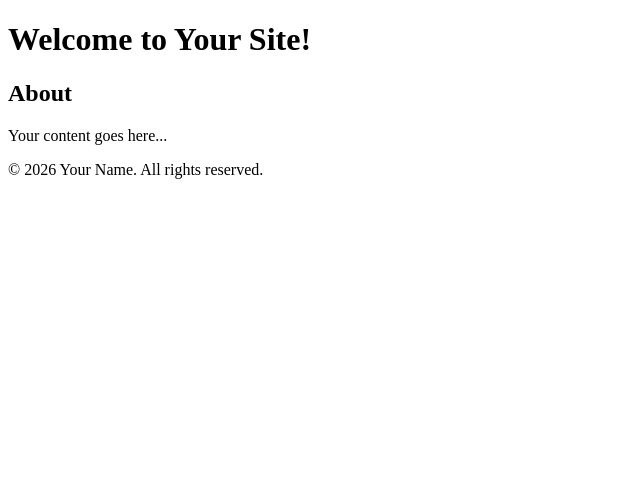
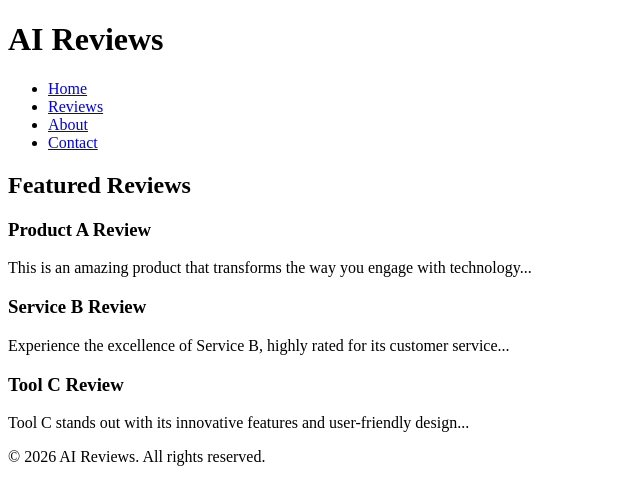
Before and after one commit to otpysknik5-ship-it/otpysknik5-hip-it.github.io, a plain HTML site: page index.html in a window 1280 px wide. Shown: the whole page, without its empty margins (0-640 px from the left). Drawn offline with Linux system fonts and the light colour scheme.

Commit message:
Update index.html with AI reviews website content

```diff
--- a/index.html
+++ b/index.html
@@ -3,21 +3,40 @@
 <head>
     <meta charset="UTF-8">
     <meta name="viewport" content="width=device-width, initial-scale=1.0">
-    <title>Your Title Here</title>
-    <link rel="stylesheet" href="styles.css">
+    <title>AI Reviews</title>
+    <link rel="stylesheet" href="style.css">
 </head>
 <body>
     <header>
-        <h1>Welcome to Your Site!</h1>
+        <h1>AI Reviews</h1>
+        <nav>
+            <ul>
+                <li><a href="#">Home</a></li>
+                <li><a href="#">Reviews</a></li>
+                <li><a href="#">About</a></li>
+                <li><a href="#">Contact</a></li>
+            </ul>
+        </nav>
     </header>
     <main>
-        <section>
-            <h2>About</h2>
-            <p>Your content goes here...</p>
+        <section class="featured-reviews">
+            <h2>Featured Reviews</h2>
+            <article>
+                <h3>Product A Review</h3>
+                <p>This is an amazing product that transforms the way you engage with technology...</p>
+            </article>
+            <article>
+                <h3>Service B Review</h3>
+                <p>Experience the excellence of Service B, highly rated for its customer service...</p>
+            </article>
+            <article>
+                <h3>Tool C Review</h3>
+                <p>Tool C stands out with its innovative features and user-friendly design...</p>
+            </article>
         </section>
     </main>
     <footer>
-        <p>&copy; 2026 Your Name. All rights reserved.</p>
+        <p>&copy; 2026 AI Reviews. All rights reserved.</p>
     </footer>
 </body>
 </html>
```
